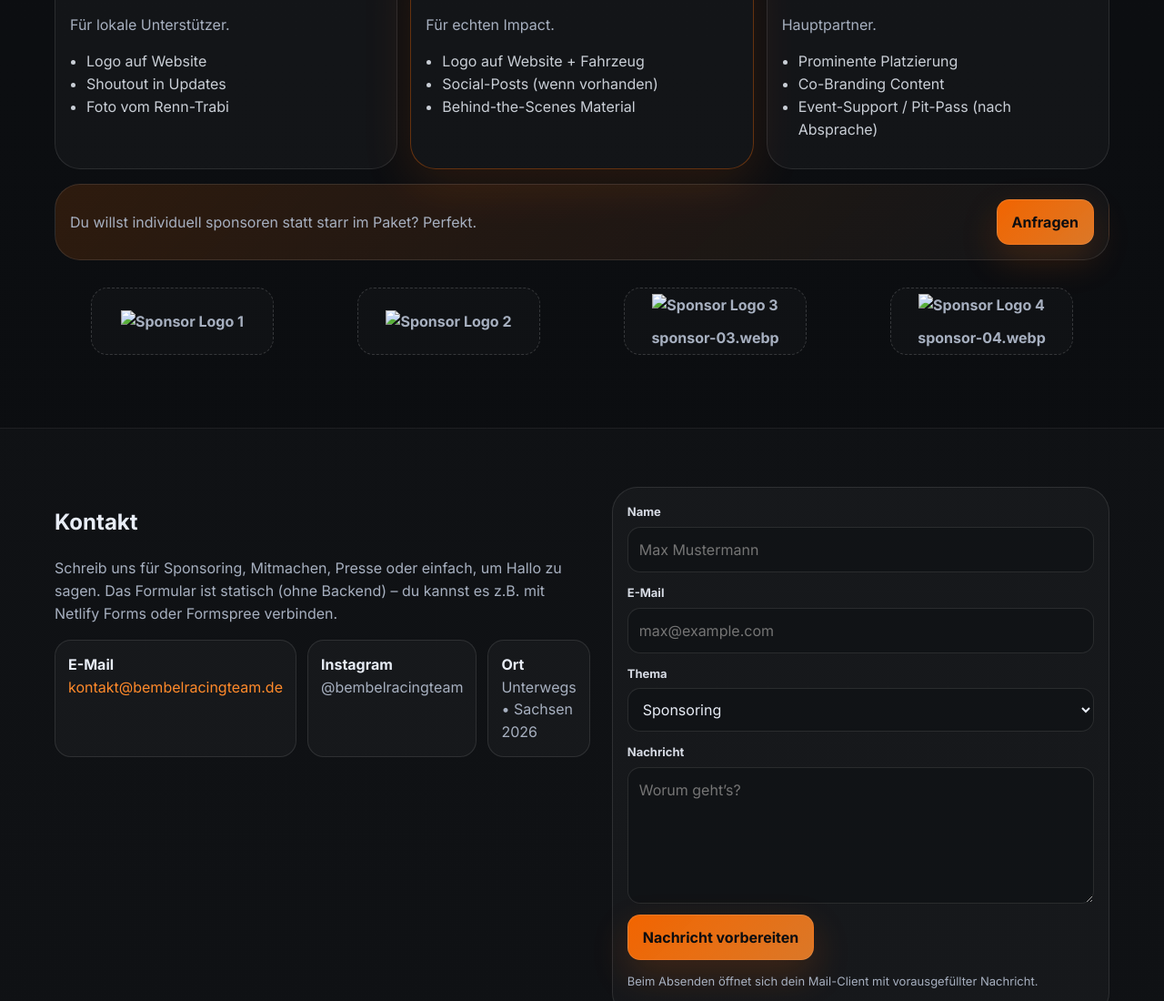
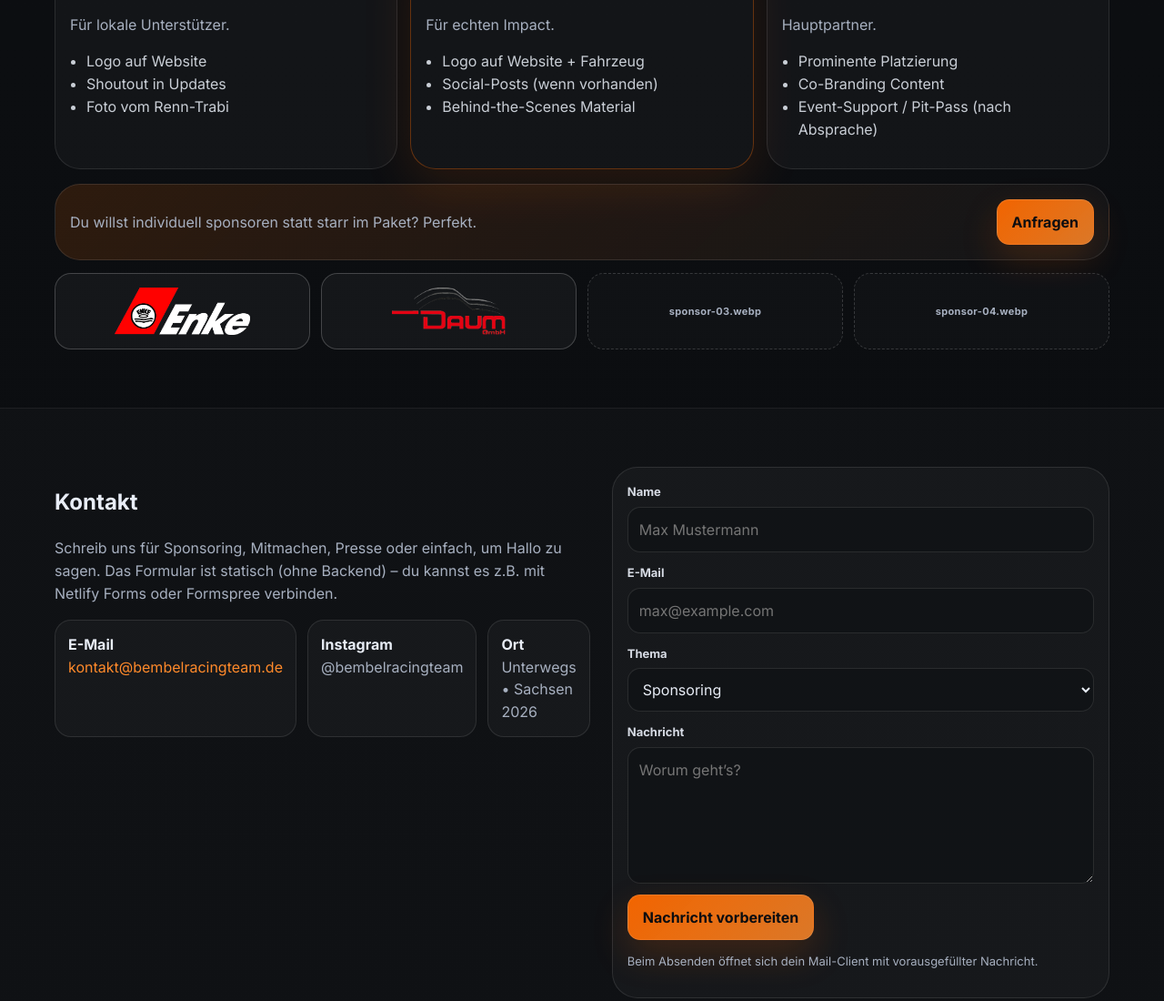
Before and after one commit to dxnns/renn-trabi, a website: page index.html in a window 1280 px wide. Shown: the part 3693-4793 px from the top of the page at 91% size. Drawn offline with Linux system fonts and the light colour scheme.

Commit message:
Enhance sponsor logo handling with dynamic visibility and add README for logo requirements

```diff
--- a/assets/css/style.css
+++ b/assets/css/style.css
@@ -1027,14 +1027,43 @@
   gap:12px;
 }
 .logo-box{
-  height: 74px;
+  height: 84px;
   border-radius: 18px;
   border:1px dashed rgba(255,255,255,.16);
   background: rgba(255,255,255,.02);
   display:grid;
   place-items:center;
+  overflow:hidden;
+  margin:0;
+  padding: 10px 12px;
+}
+.logo-box img{
+  display:none;
+  max-width: 100%;
+  max-height: 52px;
+  width:auto;
+  height:auto;
+  object-fit: contain;
+}
+.logo-box.has-logo{
+  border-style: solid;
+  border-color: rgba(255,255,255,.20);
+  background: rgba(255,255,255,.04);
+}
+.logo-box.has-logo img{
+  display:block;
+}
+.logo-box.has-logo .logo-placeholder{
+  display:none;
+}
+.logo-placeholder{
   color: var(--muted);
-  font-weight:800;
+  font-size: 11px;
+  font-weight:700;
+  letter-spacing: .03em;
+}
+.sponsor-logo-note{
+  margin-top: 10px;
 }
 
 /* Contact */
--- a/assets/js/main.js
+++ b/assets/js/main.js
@@ -155,6 +155,29 @@
       el.textContent = raceDateText;
     });
   }
+
+  // ---- Sponsor logos: show image only if file exists ----
+  const sponsorLogoEls = $$("[data-sponsor-logo]");
+  sponsorLogoEls.forEach((img) => {
+    const logoBox = img.closest(".logo-box");
+    if (!logoBox) return;
+
+    const setLoaded = () => {
+      logoBox.classList.add("has-logo");
+    };
+    const setMissing = () => {
+      logoBox.classList.remove("has-logo");
+    };
+
+    if (img.complete) {
+      if (img.naturalWidth > 0) setLoaded();
+      else setMissing();
+      return;
+    }
+
+    img.addEventListener("load", setLoaded, { once: true });
+    img.addEventListener("error", setMissing, { once: true });
+  });
 
   // ---- Countdown ----
   const cd = document.querySelector("[data-countdown]");
```
Also changed, not shown: assets/img/sponsors/README.md (added), assets/img/sponsors/sponsor-01.webp (added), assets/img/sponsors/sponsor-02.webp (added).
